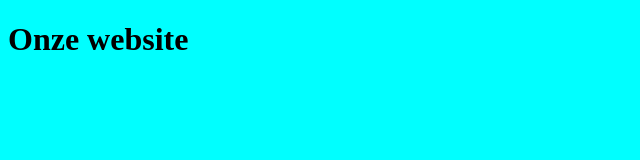
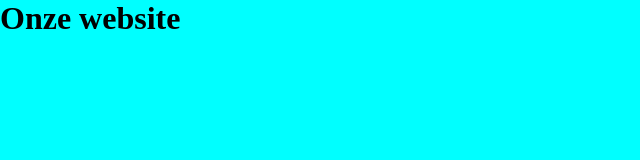
Before and after one commit to Dylan-Gruijs/Smikkelbakje, a plain HTML site: page index.html in a window 1280 px wide. Shown: the whole page, without its empty margins (0-640 px from the left). Drawn offline with Linux system fonts and the light colour scheme.

Commit message:
Tweede commit

```diff
--- a/style.css
+++ b/style.css
@@ -1,3 +1,15 @@
+*,
+*::before,
+*::after {
+    margin: 0;
+    padding: 0;
+    box-sizing: border-box;
+}
+html{
+    font-size: 62.5%;
+}
+
 body{
+    font-size: 1.6rem;
     background-color: aqua;
 }
```
